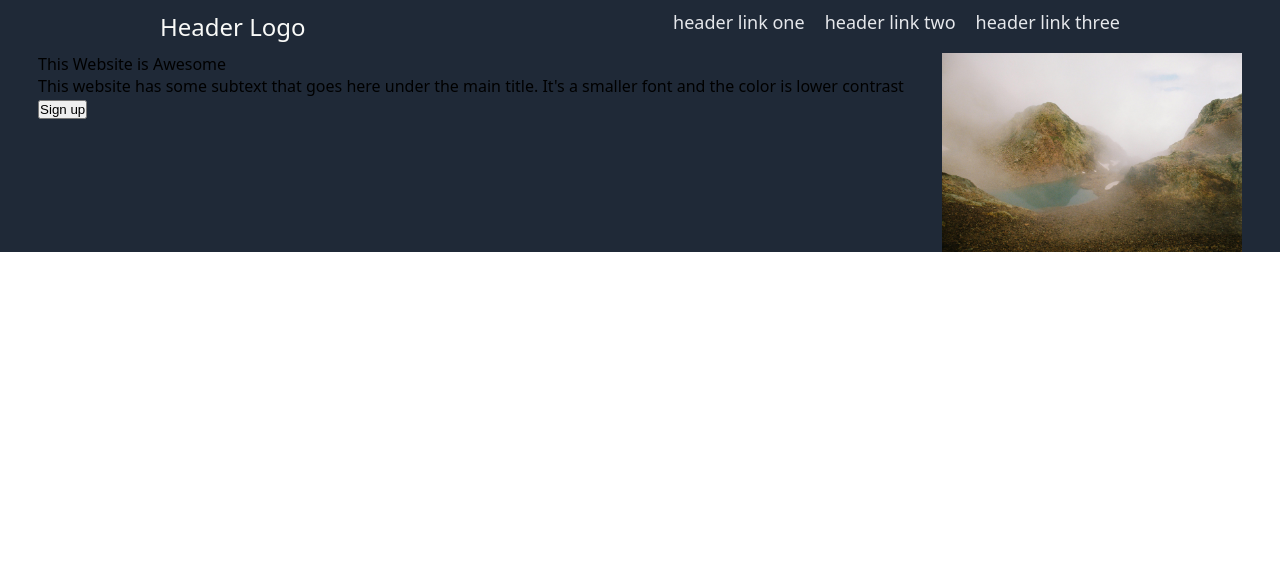
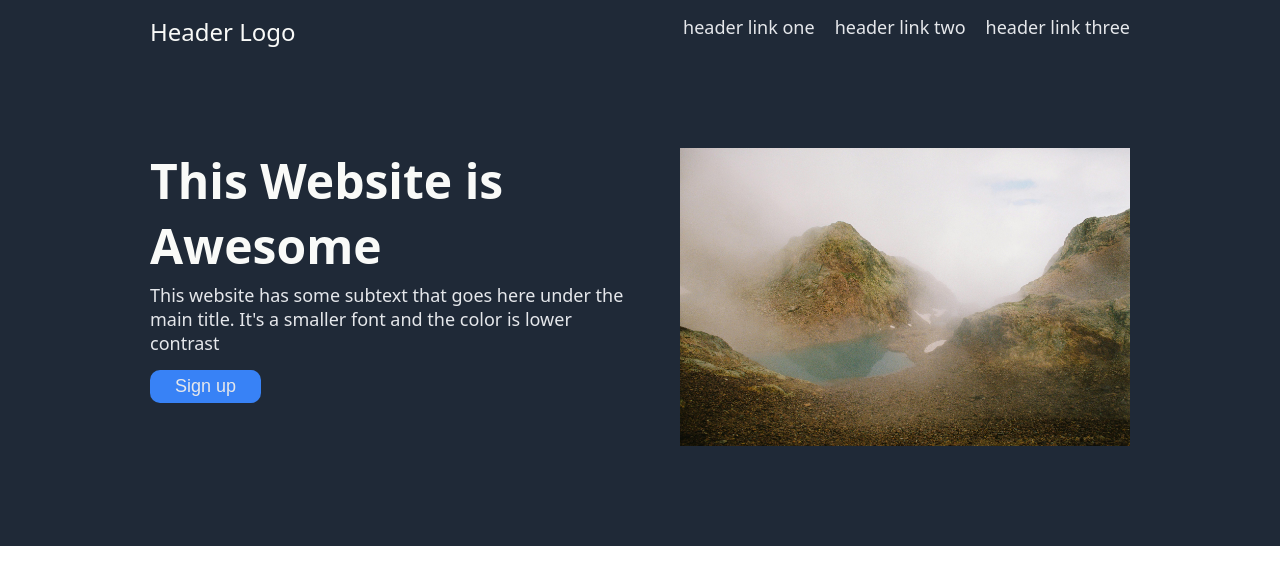
Before and after one commit to zyppton/landing-page, a plain HTML site: page index.html in a window 1280 px wide. Drawn offline with Linux system fonts and the light colour scheme.

Commit message:
first section under header style is done

```diff
--- a/index.html
+++ b/index.html
@@ -19,7 +19,7 @@
         <div class="text-one">
             <div class="header-one">This Website is Awesome</div>
             <div class="body-one">This website has some subtext that goes here under the main title. It's a smaller font and the color is lower contrast</div>
-            <button class="Sign-up">Sign up</button>
+            <button class="sign-up">Sign up</button>
         </div>
         <img src="pexels-adria-masi-461420600-27962179.jpg">
     </div>
--- a/style.css
+++ b/style.css
@@ -14,13 +14,15 @@ body {
     justify-content: space-between;
     background-color: #1f2937;
     margin: 0px;
-    padding: 10px;
+    padding-left: 150px;
+    padding-right: 150px;
+    padding-top: 15px;
 }
 
 .header-logo {
     font-size: 24px;
     color: #F9FAF8;
-    margin-left: 150px;
+    /* margin-left: 150px; */
 }
 
 .header ul {
@@ -29,7 +31,7 @@ body {
     padding: 0;
     list-style-type: none;
     gap: 20px;
-    margin-right: 150px;
+    /* margin-right: 150px; */
 }
 
 .header a {
@@ -42,11 +44,46 @@ body {
     display: flex;
     justify-content: space-evenly;
     background-color: #1f2937;
+    padding-top: 100px;
+    padding-right: 150px;
+    padding-left: 150px;
+    gap: 40px;
+    padding-bottom: 100px;
+    align-items: flex-start;
 }
 
 .section-one img {
     flex-basis: auto;
     flex-shrink: 1;
-    width: 300px;
+    width: 450px;
     max-width: 100%;
 }
+
+.text-one {
+    display: flex;
+    flex-direction: column;
+    gap: 5px;
+    align-items: flex-start;
+}
+
+.header-one {
+    font-size: 48px;
+    color: #F9FAF8;
+    font-weight: 900;
+}
+
+.body-one {
+    font-size: 18px;
+    color: #E5E7EB;
+}
+
+.sign-up {
+    display: flex;
+    background-color: #3882F6;
+    font-size: 18px;
+    padding: 6px 25px;
+    color: #E5E7EB;
+    border-radius: 10px;
+    border: 0px;
+    margin-top: 10px;
+}
```
